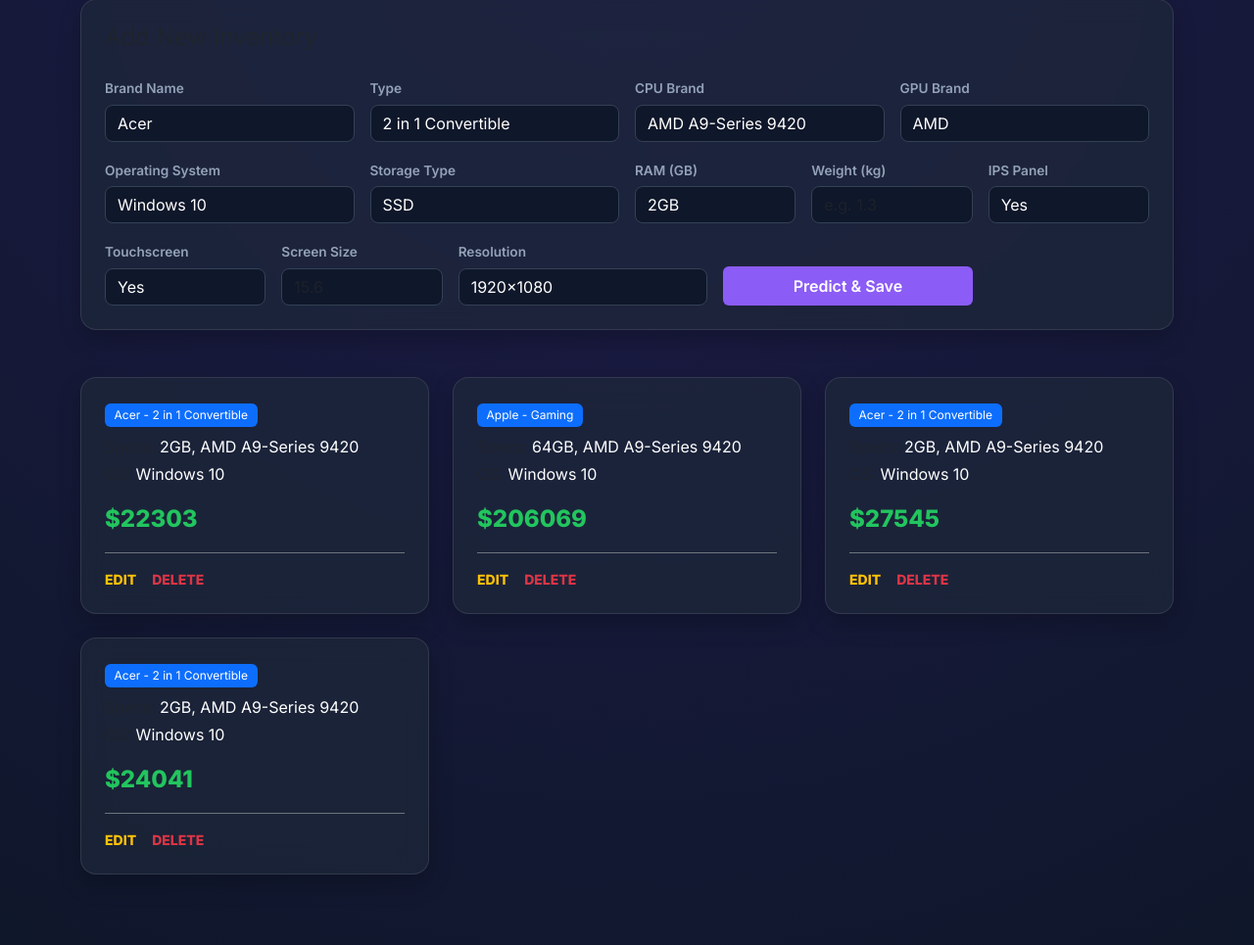
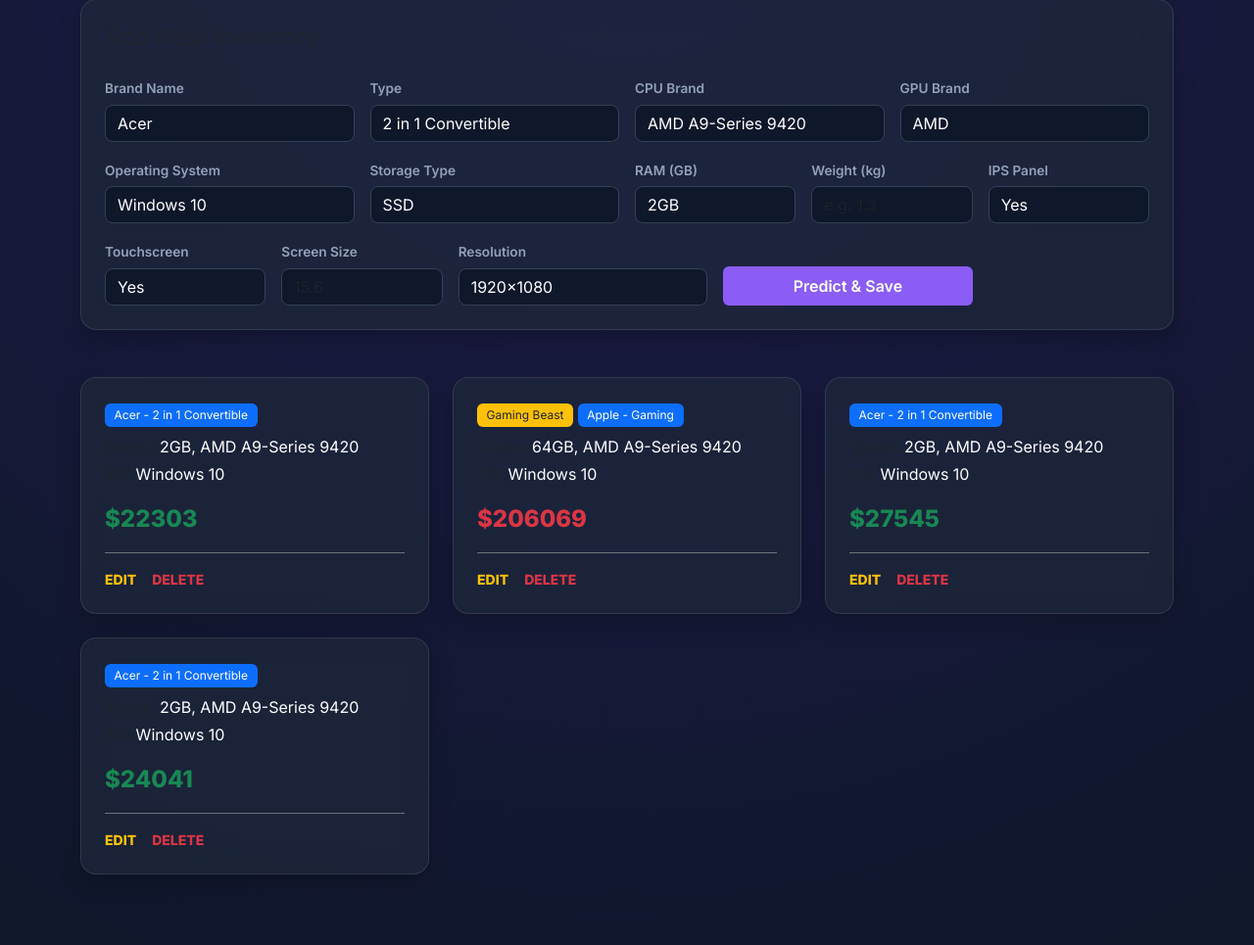
Before and after one commit to mozo001/Price-Predictor, a Django app: page / in a window 1280 px wide. Shown: the part 145-1110 px from the top of the page at 98% size. Run offline with Django 5.2, Linux system fonts and the light colour scheme; data comes from the database, SQL or seed files in the repository; both versions use the stored data as it was after the commit; parts of the project's set-up code (start-up, migrations or seed data) failed here and were passed over.

Commit message:
Done for now

```diff
--- a/predictor/static/predictor/style.css
+++ b/predictor/static/predictor/style.css
@@ -112,3 +112,8 @@ label.form-label, label {
     font-weight: 600;
     margin-bottom: 0.4rem;
 }
+.text-danger { color: red; }
+.text-success { color: green; }
+.bg-gradient-beast {
+        background: linear-gradient(45deg, #ff416c, #ff4b2b);
+    }
--- a/predictor/templates/predictor/index.html
+++ b/predictor/templates/predictor/index.html
@@ -163,10 +163,14 @@
             <div class="col-md-4 mb-4">
                 <div class="glass-card h-100 d-flex flex-column justify-content-between">
                     <div>
+                        <!-- Add this inside your card body -->
+{% if laptop.ram > 16 or "Nvidia" in laptop.gpu_brand %}
+    <span class="badge bg-warning text-dark">Gaming Beast</span>
+{% endif %}
                         <span class="badge bg-primary mb-2">{{ laptop.company }} - {{ laptop.type_name }}</span>
                         <p class="mb-1 text-muted">Specs: <span class="text-white">{{ laptop.ram }}GB, {{ laptop.cpu_brand }}</span></p>
                         <p class="mb-3 text-muted">OS: <span class="text-white">{{ laptop.os }}</span></p>
-                        <div class="price-display mb-3">${{ laptop.predicted_price }}</div>
+                        <div class="price-display mb-3  {% if laptop.predicted_price > 100000 %}text-danger{% else %}text-success{% endif %}">${{ laptop.predicted_price }}</div>
                     </div>
                     <div class="pt-3 border-top border-secondary d-flex gap-3">
                         <a href="{% url 'edit_laptop' laptop.id %}" class="text-warning text-decoration-none small fw-bold">EDIT</a>
--- a/predictor/views.py
+++ b/predictor/views.py
@@ -45,7 +45,10 @@ def add_laptop(request):
         res = request.POST.get('resolution')
         X_res, Y_res = int(res.split('x')[0]), int(res.split('x')[1])
         ppi = ((X_res**2) + (Y_res**2))**0.5 / inches
-
+        if ppi > 1000:
+            print(f"DEBUG PPI:{ppi}")
+        else:
+            print(f"its right:{ppi}")
         # 4. DataFrame (Must match X order in Notebook)
         query = pd.DataFrame([[
             company, type_name, ram, weight, touchscreen, ips, ppi,
@@ -86,7 +89,7 @@ def edit_laptop(request, pk):
         X_res, Y_res = int(res.split('x')[0]), int(res.split('x')[1])
         ppi = ((X_res**2) + (Y_res**2))**0.5 / inches
 
-        # Storage Logic (Crucial for the missing columns!)
+        # Storage Logic
         st_type = request.POST.get('storage_type', 'SSD')
         st_size = int(request.POST.get('storage_size', 256))
         ssd, hdd, flash = 0, 0, 0
```
Also changed, not shown: db.sqlite3, 4 other files.
